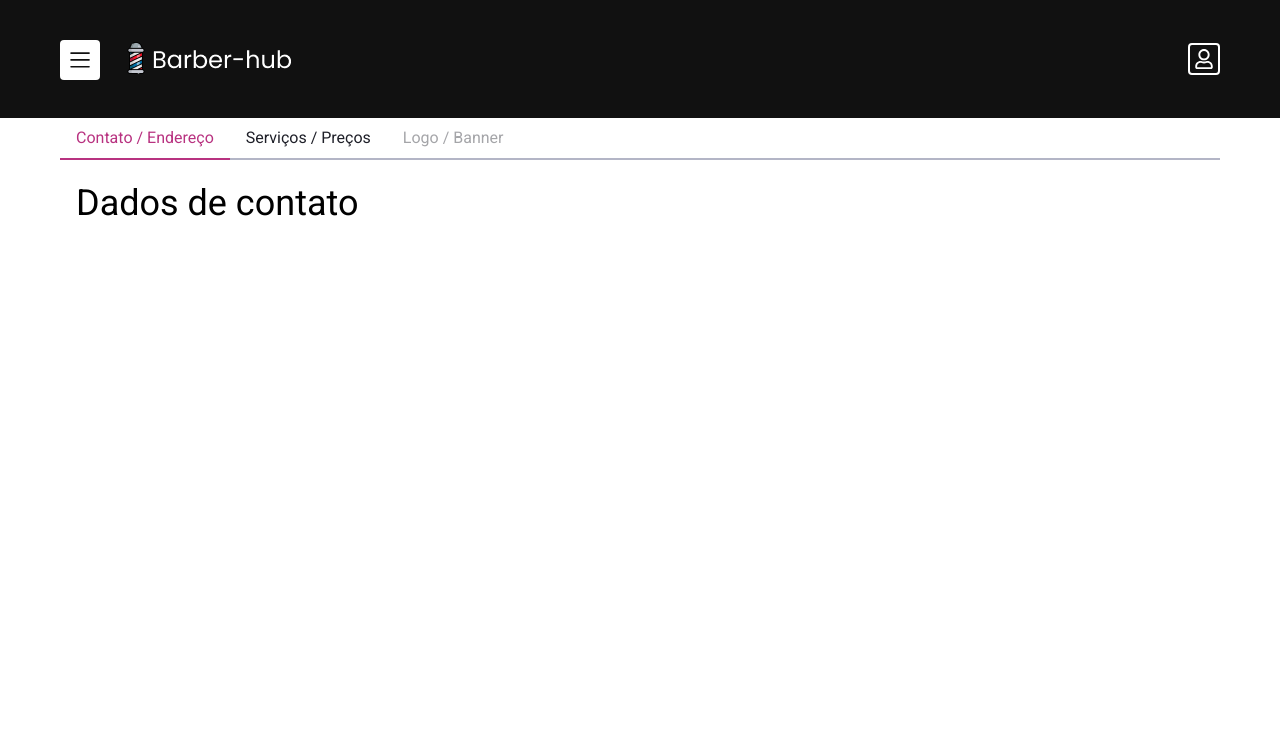
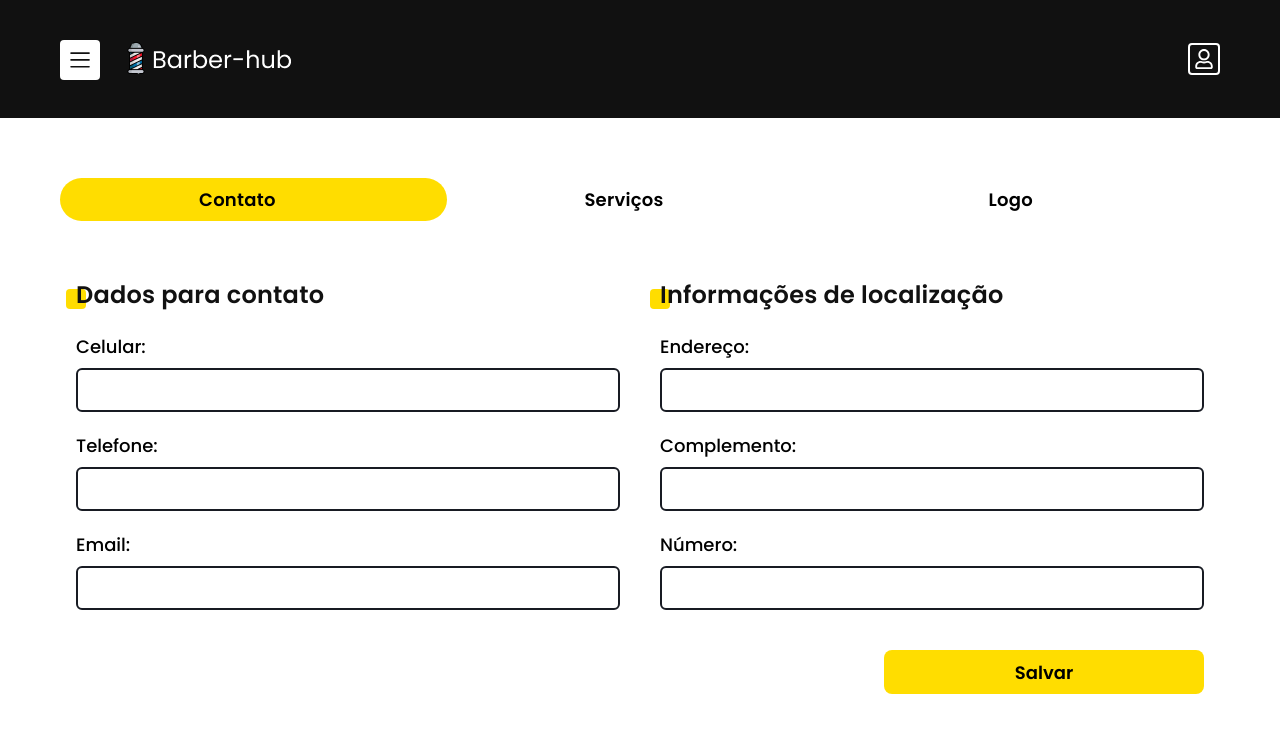
Before and after one commit to Hub-Innovations/barber-hub-front, a Next.js app: page /profile in a window 1280 px wide. Shown: the top 732 px of the page. Built offline with nearby package versions, Linux system fonts and the light colour scheme.

Commit message:
criando o tab + primeiro step

```diff
--- a/src/components/BarberRegister/BarberContact/index.tsx
+++ b/src/components/BarberRegister/BarberContact/index.tsx
@@ -1,8 +1,132 @@
+import { Stack } from '@chakra-ui/layout';
 import React from 'react';
+import { FaExclamationTriangle } from 'react-icons/fa';
+import { http } from '../../../../api/http';
 import * as Styled from './style';
+import { Label, Input } from './style';
+import { useQueryClient, useMutation } from 'react-query';
+import { useForm, SubmitHandler } from 'react-hook-form';
+import { Spinner } from '@chakra-ui/react';
+
+type Inputs = {
+  cellphone: number;
+  fixCellphone: number;
+  email: string;
+  address: string;
+  addressNumber?: number;
+  addressComplement: string;
+};
+
+const createEmployee = async (data: Inputs) => {
+  const { data: response } = await http.post('/auth/login', data);
+  return response;
+};
 
 function BarberRegisterContact() {
-  return <Styled.Title>Dados de contato</Styled.Title>;
+  const queryClient = useQueryClient();
+
+  const {
+    register,
+    handleSubmit,
+    watch,
+    formState: { errors },
+  } = useForm<Inputs>();
+
+  const { mutate, isLoading } = useMutation(createEmployee, {
+    onSuccess: (data) => {
+      console.log('%c⧭', 'color: #917399', data);
+    },
+    onError: (err: any) => {
+      console.log('%c⧭', 'color: #0088cc', err);
+    },
+    onSettled: () => {
+      queryClient.invalidateQueries('create');
+    },
+  });
+
+  const onSubmit: SubmitHandler<Inputs> = (data) => {
+    const user = {
+      ...data,
+    };
+    mutate(user);
+  };
+
+  return (
+    <form onSubmit={handleSubmit(onSubmit)}>
+      <Styled.FormGrid>
+        <Stack gap="20px">
+          <Styled.SectionTitle>Dados para contato</Styled.SectionTitle>
+          <Label>
+            Celular:
+            <Input type="tel" {...register('cellphone', { required: true })} />
+            {errors.cellphone && (
+              <Styled.ErrorMessage>
+                <FaExclamationTriangle color="#d00000" />
+                This field is required
+              </Styled.ErrorMessage>
+            )}
+          </Label>
+          <Label>
+            Telefone:
+            <Input type="tel" {...register('fixCellphone')} />
+          </Label>
+          <Label>
+            Email:
+            <Input type="tel" {...register('email', { required: true })} />
+            {errors.email && (
+              <Styled.ErrorMessage>
+                <FaExclamationTriangle color="#d00000" />
+                This field is required
+              </Styled.ErrorMessage>
+            )}
+          </Label>
+        </Stack>
+        <Stack gap="20px">
+          <Styled.SectionTitle>Informações de localização</Styled.SectionTitle>
+          <Label>
+            Endereço:
+            <Input type="tel" {...register('address', { required: true })} />
+            {errors.address && (
+              <Styled.ErrorMessage>
+                <FaExclamationTriangle color="#d00000" />
+                This field is required
+              </Styled.ErrorMessage>
+            )}
+          </Label>
+          <Label>
+            Complemento:
+            <Input
+              type="tel"
+              {...register('addressComplement', { required: true })}
+            />
+            {errors.addressComplement && (
+              <Styled.ErrorMessage>
+                <FaExclamationTriangle color="#d00000" />
+                This field is required
+              </Styled.ErrorMessage>
+            )}
+          </Label>
+          <Label>
+            Número:
+            <Input
+              type="tel"
+              {...register('addressNumber', { required: true })}
+            />
+            {errors.addressNumber && (
+              <Styled.ErrorMessage>
+                <FaExclamationTriangle color="#d00000" />
+                This field is required
+              </Styled.ErrorMessage>
+            )}
+          </Label>
+        </Stack>
+        {/* dasabilitar botao no loadin */}
+        <Styled.FormButton>
+          {isLoading ? <Spinner color="#181b23" /> : 'Salvar'}
+        </Styled.FormButton>
+      </Styled.FormGrid>
+    </form>
+  );
 }
 
 export default BarberRegisterContact;
--- a/src/components/BarberRegister/BarberContact/style.ts
+++ b/src/components/BarberRegister/BarberContact/style.ts
@@ -1,6 +1,143 @@
-import styled from 'styled-components';
+import styled, { keyframes } from 'styled-components';
 
 export const Title = styled.h1`
   font-size: 36px;
   color: #000;
 `;
+
+export const Input = styled.input`
+  background: #ffffff;
+  border: 2px solid #181b23;
+  border-radius: 6px;
+  font-size: 16px;
+  font-family: 'Poppins', 'sans-serif';
+  font-weight: 400;
+  color: #000000;
+  width: 100%;
+  height: 44px;
+  display: block;
+  padding: 8px;
+
+  @media (max-width: 600px) {
+    height: 40px;
+  }
+`;
+
+export const Label = styled.label`
+  font-family: 'Poppins', sans-serif;
+  font-weight: 400;
+  font-size: 18px;
+  color: #000000;
+  display: block;
+
+  @media (max-width: 600px) {
+    font-size: 16px;
+  }
+
+  input {
+    margin-top: 8px;
+  }
+`;
+
+interface ErroMessageProps {
+  inputMask?: boolean;
+}
+
+export const AnimeErrorMessage = keyframes`
+  from {
+    opacity: 0;
+    transform: translate3d(-30px,0,0);
+  }
+  to {
+    opacity: 1;
+    transform: translate3d(0,0,0);
+  }
+`;
+
+export const ErrorMessage = styled.p`
+  color: #d00000;
+  font-size: 14px;
+  font-weight: 400;
+  font-family: 'Roboto', 'sans-serif';
+  margin-top: 12px;
+  display: block;
+  animation: ${AnimeErrorMessage} 0.4s;
+  margin-bottom: ${(p: ErroMessageProps) => (p.inputMask ? '24px' : '0')};
+
+  display: flex;
+  align-items: center;
+  gap: 8px;
+`;
+
+export const SectionTitle = styled.h1`
+  font-size: 24px;
+  font-family: 'Poppins', 'sans-serif';
+  font-weight: 600;
+  letter-spacing: 0.015rem;
+  color: #111111;
+  position: relative;
+
+  @media (max-width: 769px) {
+    font-size: 20px;
+  }
+
+  ::before {
+    content: '';
+    width: 20px;
+    height: 20px;
+    display: inline-block;
+    background-color: #ffdd00;
+    border-radius: 4px;
+    position: absolute;
+    bottom: 4px;
+    z-index: -1;
+    left: -10px;
+
+    @media (max-width: 769px) {
+      width: 16px;
+      height: 16px;
+    }
+  }
+`;
+
+export const FormGrid = styled.div`
+  display: grid;
+  grid-template-columns: 1fr 1fr;
+  gap: 40px;
+  margin-top: 40px;
+
+  button {
+    grid-column: 2;
+    justify-self: end;
+  }
+
+  @media (max-width: 769px) {
+    grid-template-columns: 1fr;
+
+    button {
+      grid-column: 1;
+      justify-self: start;
+    }
+  }
+`;
+
+export const FormButton = styled.button`
+  cursor: pointer;
+  font-family: 'Poppins', 'sans-serif';
+  font-size: 18px;
+  color: #000000;
+  font-weight: 600;
+  background-color: #ffdd00;
+  border-radius: 8px;
+  width: 320px;
+  height: 44px;
+  transition: box-shadow 0.4s;
+
+  :hover {
+    box-shadow: 0 0 0 4px #ffdd00;
+  }
+
+  @media (max-width: 769px) {
+    width: 280px;
+  }
+`;
--- a/src/pages/profile/index.tsx
+++ b/src/pages/profile/index.tsx
@@ -3,7 +3,14 @@ import AdminDrawer from '../../components/BarberAdmin/Drawer';
 import AdminHeader from '../../components/BarberAdmin/Header';
 import * as Styled from '../../styles/Admin/profile';
 import BarberRegisterContact from '../../components/BarberRegister/BarberContact';
-import { Tabs, TabList, TabPanels, Tab, TabPanel } from '@chakra-ui/react';
+import {
+  Tabs,
+  TabList,
+  TabPanels,
+  Tab,
+  TabPanel,
+  Flex,
+} from '@chakra-ui/react';
 
 function AdminProfile() {
   return (
@@ -11,11 +18,17 @@ function AdminProfile() {
       <AdminHeader />
       <AdminDrawer />
       <Styled.ProfileContainer>
-        <Tabs colorScheme="pink">
+        <Tabs isFitted colorScheme="orange" variant="soft-rounded">
           <TabList>
-            <Tab>Contato / Endereço</Tab>
-            <Tab>Serviços / Preços</Tab>
-            <Tab isDisabled>Logo / Banner</Tab>
+            <Tab onClick={(e) => console.log(e)}>
+              <Styled.TabLabel>Contato</Styled.TabLabel>
+            </Tab>
+            <Tab>
+              <Styled.TabLabel>Serviços</Styled.TabLabel>
+            </Tab>
+            <Tab>
+              <Styled.TabLabel>Logo</Styled.TabLabel>
+            </Tab>
           </TabList>
           <TabPanels>
             <TabPanel>
--- a/src/styles/Admin/profile.ts
+++ b/src/styles/Admin/profile.ts
@@ -1,5 +1,29 @@
 import styled from 'styled-components';
 
 export const ProfileContainer = styled.div`
-  padding: 0px 60px;
+  padding: 60px 60px 0 60px;
+
+  @media (max-width: 769px) {
+    font-size: 16px;
+    padding: 60px 20px 0 20px;
+  }
+
+  button[aria-selected='true'] {
+    background: #ffdd00;
+  }
 `;
+
+export const TabLabel = styled.p`
+  font-size: 18px;
+  font-family: Poppins;
+  font-weight: 600;
+  color: #000000;
+  letter-spacing: 0.015rem;
+  margin-right: 32px;
+  text-align: center;
+
+  @media (max-width: 769px) {
+    font-size: 14px;
+    margin-right: 20px;
+  }
+`;
--- a/src/styles/theme.ts
+++ b/src/styles/theme.ts
@@ -2,26 +2,54 @@ import { extendTheme } from '@chakra-ui/react';
 
 export const theme = extendTheme({
   colors: {
+    brand: {
+      100: '#1f2',
+      // ...
+      900: '#1a202c',
+    },
     gray: {
-      '900': '#181b23',
-      '800': '#1f2029',
-      '700': '#353646',
-      '600': '#4b4d63',
-      '500': '#616480',
-      '400': '#797d9a',
-      '300': '#9699b0',
-      '200': '#b3b5c6',
-      '100': '#d1d2dc',
-      '50': '#eeeef2',
+      900: '#181b23',
+      800: '#1f2029',
+      700: '#353646',
+      600: '#4b4d63',
+      500: '#616480',
+      400: '#797d9a',
+      300: '#9699b0',
+      200: '#b3b5c6',
+      100: '#d1d2dc',
+      50: '#1f2',
     },
-    yellow: '#FFDD00',
   },
-
-  fonts: {
-    heading: 'Poppins',
-    body: 'Roboto',
-  },
-
+  // colors: {
+  //   gray: {
+  //     '900': '#181b23',
+  //     '800': '#1f2029',
+  //     '700': '#353646',
+  //     '600': '#4b4d63',
+  //     '500': '#616480',
+  //     '400': '#797d9a',
+  //     '300': '#9699b0',
+  //     '200': '#b3b5c6',
+  //     '100': '#d1d2dc',
+  //     '50': '#eeeef2',
+  //   },
+  //   yellow: {
+  //     '900': '#181b23',
+  //     '800': '#1f2029',
+  //     '700': '#353646',
+  //     '600': '#4b4d63',
+  //     '500': '#616480',
+  //     '400': '#797d9a',
+  //     '300': '#9699b0',
+  //     '200': '#b3b5c6',
+  //     '100': '#d1d2dc',
+  //     '50': '#1f2',
+  //   },
+  // },
+  // fonts: {
+  //   heading: 'Poppins',
+  //   body: 'Roboto',
+  // },
   // caso queira confihurar os estilos padrões	do dom
   // styles: {
   //   global: {
```
